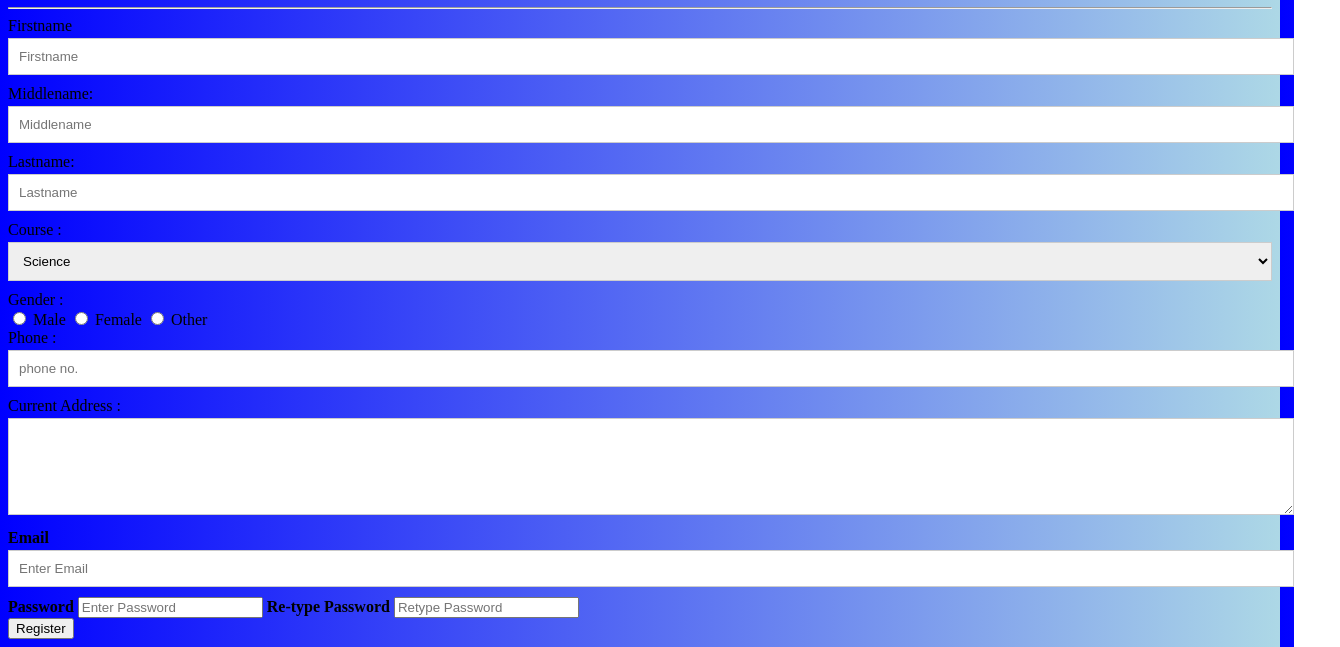
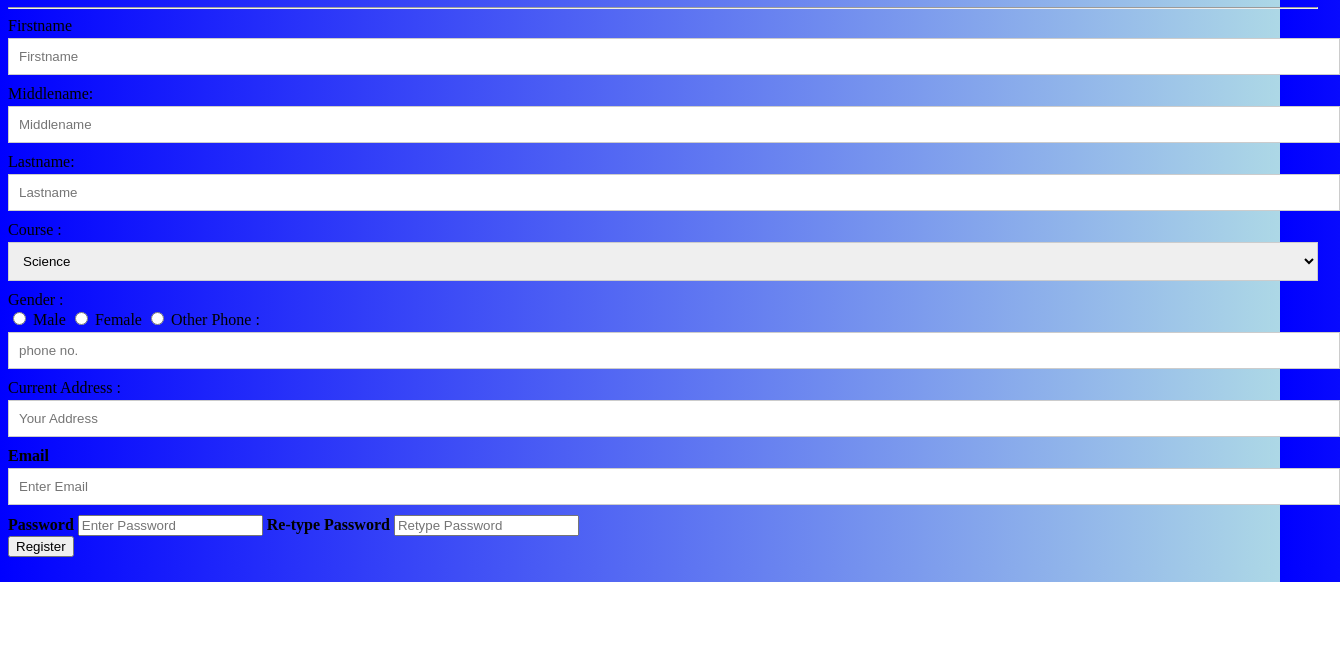
Before and after one commit to amritpandeyhvcdhcvdhcv/amritwebsite, a plain HTML site: page form.html in a window 1280 px wide. Shown: the part 218-865 px from the top of the page, 1340 px wide, since content can reach past the window. After the commit the page ends 800 px from the top, so only its background shows below. Drawn offline with Linux system fonts and the light colour scheme.

Commit message:
Add files via upload

```diff
--- a/form.html
+++ b/form.html
@@ -18,15 +18,15 @@
 
  </nav>
 	<form>
-  <div class="container">
+  <div class="form">
   <center>  <h1> Student Registeration Form</h1> </center>
   <hr>
   <label> Firstname </label>
-<input type="text" name="firstname" placeholder= "Firstname" size="15" />
+<input type="text" name="firstname" placeholder= "Firstname">
 <label> Middlename: </label>
-<input type="text" name="middlename" placeholder="Middlename" size="15"  />
+<input type="text" name="middlename" placeholder="Middlename">
 <label> Lastname: </label>
-<input type="text" name="lastname" placeholder="Lastname" size="15"/>
+<input type="text" name="lastname" placeholder="Lastname">
 <div>
 <label>
 Course :
@@ -40,8 +40,8 @@ Course :
 <option value="MBA">Humanities</option>
 
 </select>
-</div>
-<div>
+
+
 <label>
 Gender :
 </label><br>
@@ -49,14 +49,15 @@ Gender :
 <input type="radio" value="Female" name="gender"> Female
 <input type="radio" value="Other" name="gender"> Other
 
-</div>
+
 <label>
 Phone :
 </label>
-<input type="text" name="phone" placeholder="phone no." size="10"/ required>
-Current Address :
-<textarea cols="80" rows="5" placeholder="Current Address" value="address"/required >
-</textarea>
+<input type="text" name="phone" placeholder="phone no." / required>
+<lable>Current Address :
+</lable>
+<input type="text" name="address" placeholder="Your Address">
+
  <label for="email"><b>Email</b></label>
  <input type="text" placeholder="Enter Email" name="email"/required>
 
@@ -66,6 +67,7 @@ Current Address :
     <label for="psw-repeat"><b>Re-type Password</b></label>
     <input type="password" placeholder="Retype Password" name="psw-repeat"/required ><br>
     <button type="submit" class="registerbtn">Register</button>
+    </div>
 </form>
 </body>
 </html>
--- a/style.css
+++ b/style.css
@@ -171,13 +171,17 @@ tr:hover {
 	font-size: 50px;
 	padding: 20px;
 }
+.form{
+	width:1310px;
+}
+
 input[type=text],select , textarea{
 	width: 100%;
 	padding: 10px;
 	border: 1px solid #ccc;
 	margin-top: 3px;
 	margin-bottom: 10px;
-	resize: vertical;}
+	resize:horizontal;}
 
 	input[type=submit]{
 	padding: 10px;
@@ -214,6 +218,12 @@ div.animation{
 	from {background-color: rgba(255,0,0 , 0.6)}
     to {background-color: yellow;}
 }
+	@media screen and (max-width: 1106px){
+	  div.right-col{
+		width: 100%
+	}
+}
+
 
 
 
```
Also changed, not shown: index.html (+2 -2 lines).
